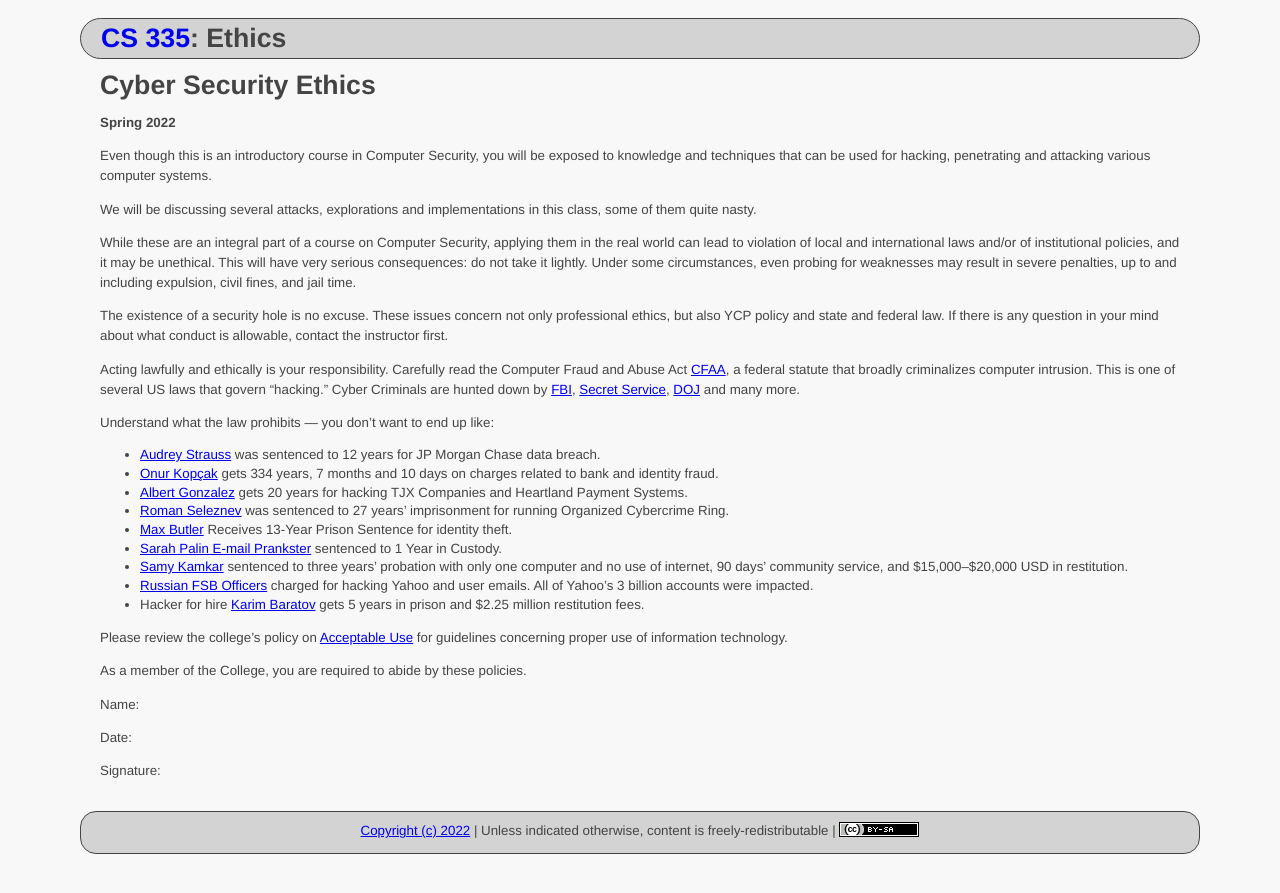
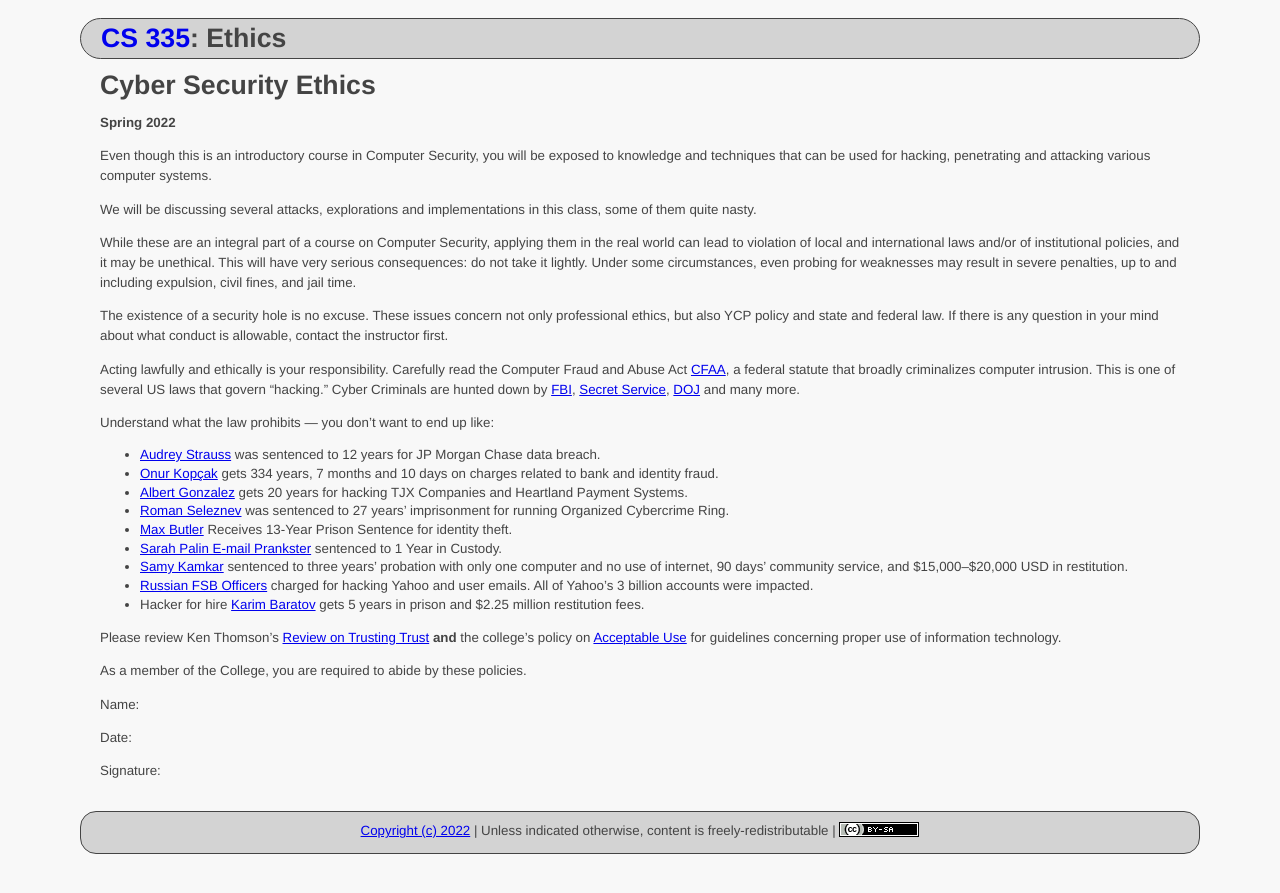
Before and after one commit to ycpcs/cs335-spring2022, a Jekyll site: the page built from assignments/ethics.md, in a window 1280 px wide. Shown: the top 893 px of the page. Built offline with Jekyll 4.4.1, drawn with Linux system fonts in a browser that asks for light colours.

Commit message:
add Ken Thomson paper

```diff
--- a/assignments/ethics.md
+++ b/assignments/ethics.md
@@ -31,7 +31,7 @@
 - [Russian FSB Officers](https://www.justice.gov/usao-ndca/pr/us-charges-russian-fsb-officers-and-their-criminal-conspirators-hacking-yahoo-and) charged for hacking Yahoo and user emails. All of Yahoo’s 3 billion accounts were impacted.
 - Hacker for hire [Karim Baratov](https://www.justice.gov/usao-ndca/pr/international-hacker-hire-who-conspired-and-aided-russian-fsb-officers-sentenced-five) gets 5 years in prison and $2.25 million restitution fees.
 
-Please review the college’s policy on [Acceptable Use](https://ltshelp.ycp.edu/policies) for guidelines concerning proper use of information technology.
+Please review Ken Thomson's [Review on Trusting Trust](files/Thompson_1984_ReflectionsonTrustingTrust.pdf) __and__ the college’s policy on [Acceptable Use](https://ltshelp.ycp.edu/policies) for guidelines concerning proper use of information technology.
 
 As a member of the College, you are required to abide by these policies.
 
```
Also changed, not shown: assignments/index.md (+1 -1 lines), 1 other file.
